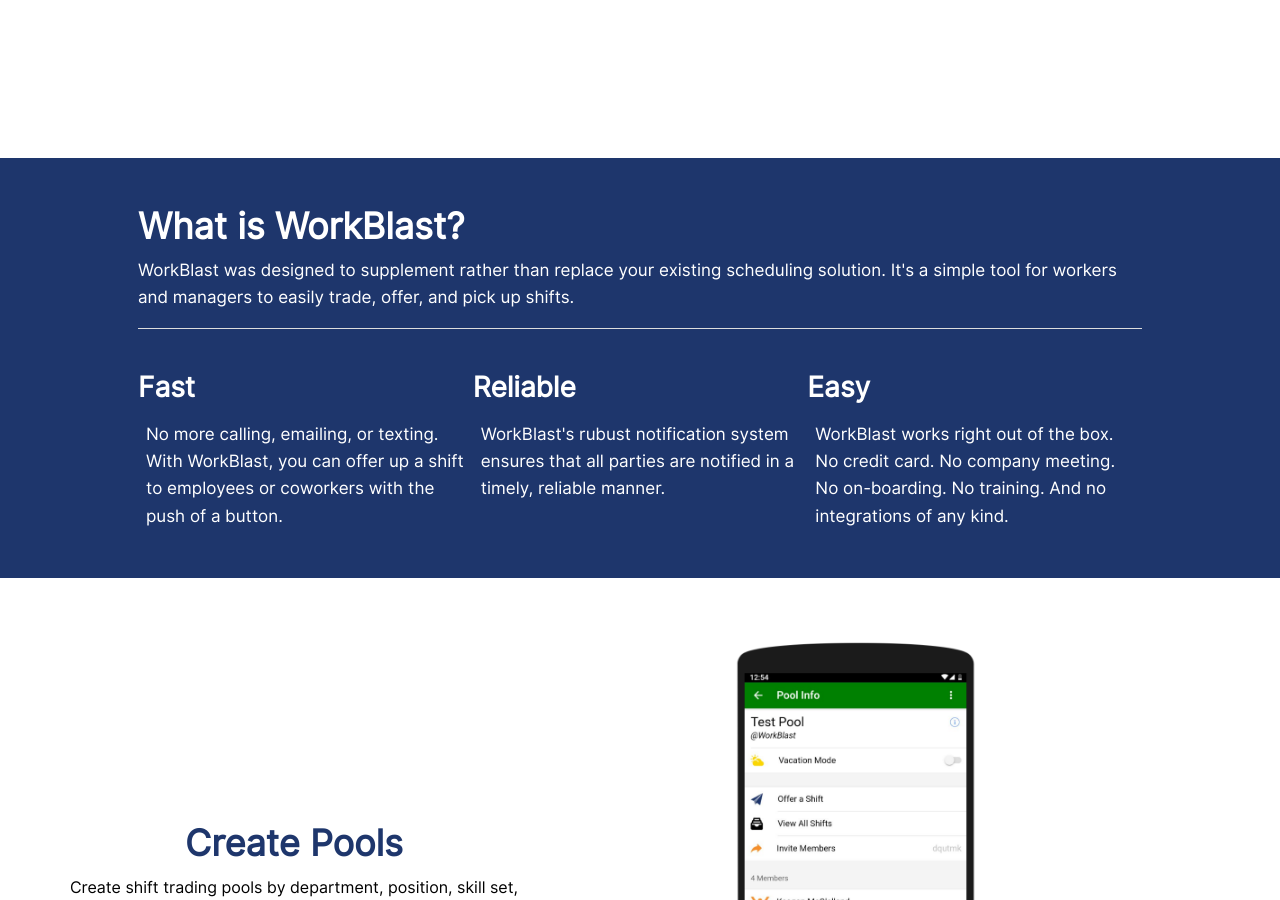
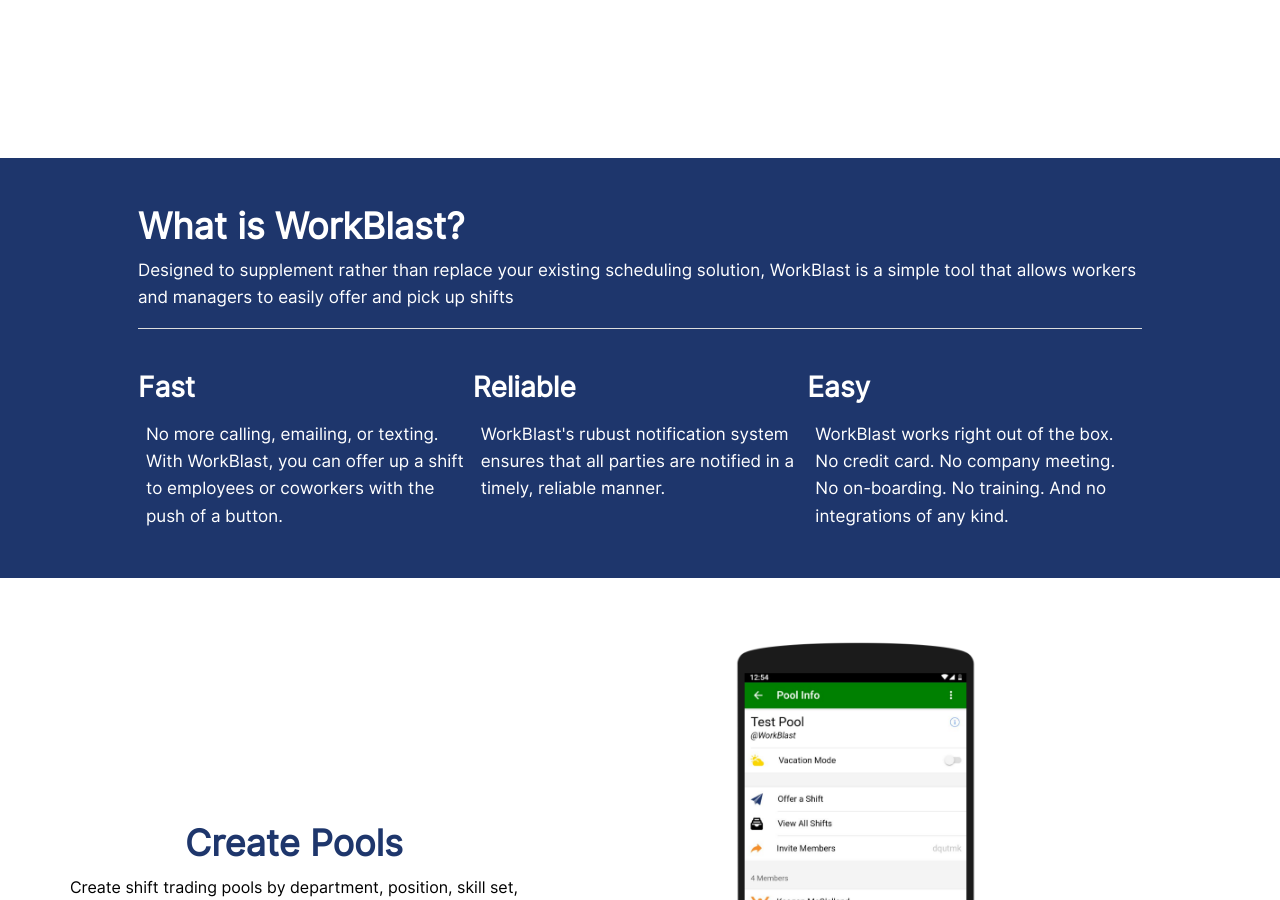
Before and after one commit to workblast/getworkblast, a Jekyll site: the page built from index.html, in a window 1280 px wide and 900 px high, scrolled down 585 px. Built offline with Jekyll 4.4.1, drawn with Linux system fonts in a browser that asks for light colours; nearby versions of some CDN libraries; some of the changed lines change nothing that is shown.

```diff
--- a/_config.yml
+++ b/_config.yml
@@ -1,6 +1,6 @@
 # Site settings
-title: "WorkBlast"
-description: "Streamlined shift trading. WorkBlast takes all the hassle out of offering and picking up shifts."
+title: "WorkBlast | Streamlined Shift Trading"
+description: "Designed to supplement rather than replace your existing scheduling solution, WorkBlast is a simple tool that allows workers and managers to easily offer and pick up shifts"
 keywords: "shift,trade,schedule"
 locale: "en-US"
 
--- a/_includes/head.html
+++ b/_includes/head.html
@@ -1,5 +1,5 @@
 <head>
-  <title>{{ page.title }}</title>
+  <title>{{ site.title }}</title>
   <meta content='text/html; charset=utf-8' http-equiv='Content-Type'>
   <meta http-equiv='X-UA-Compatible' content='IE=edge'>
   <meta name="viewport" content="width=device-width, initial-scale=1, user-scalable=no">
--- a/index.html
+++ b/index.html
@@ -31,7 +31,7 @@
       <div class="pitch container">
         <h2>What is WorkBlast?</h2>
         <p>
-          WorkBlast was designed to supplement rather than replace your existing scheduling solution. It's a simple tool for workers and managers to easily trade, offer, and pick up shifts.
+          {{ site.description }}
         </p>
       </div>
       <hr>
```
Also changed, not shown: README.md.
